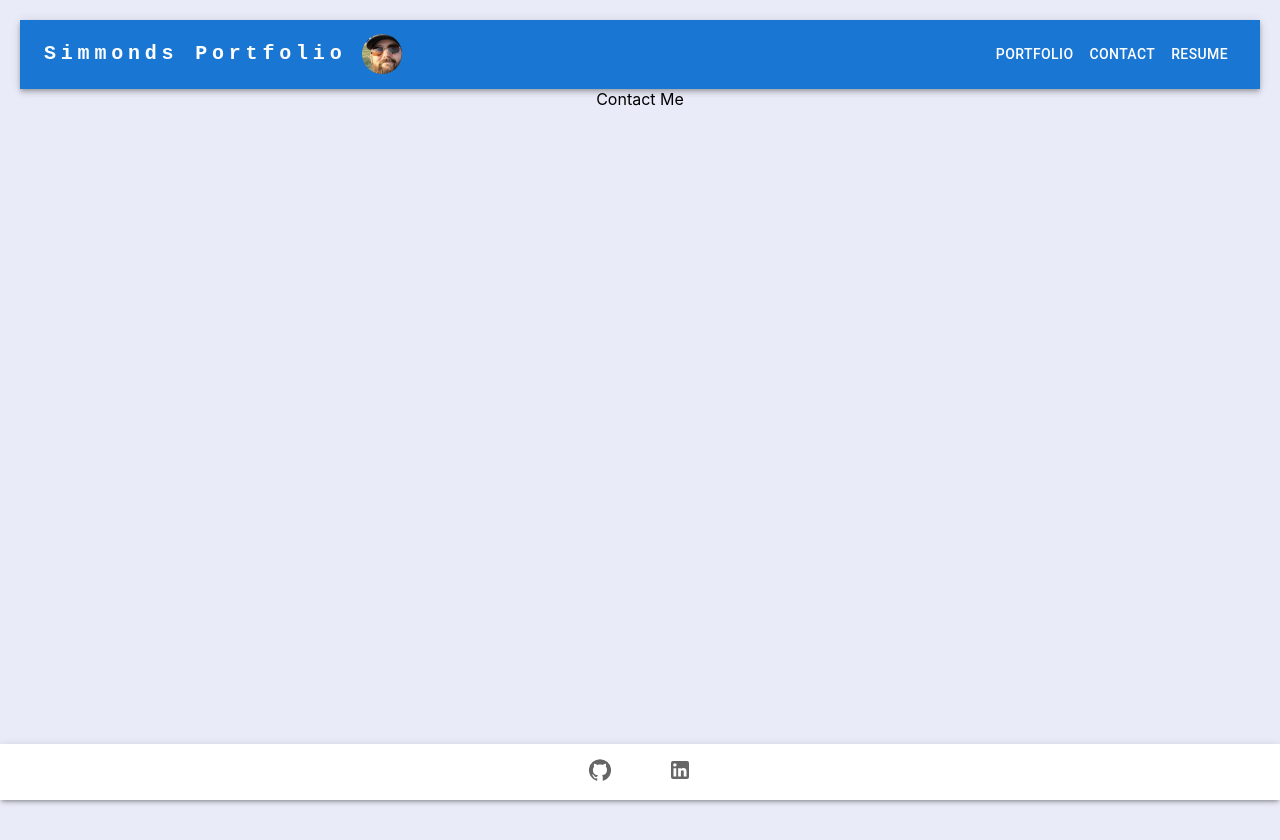
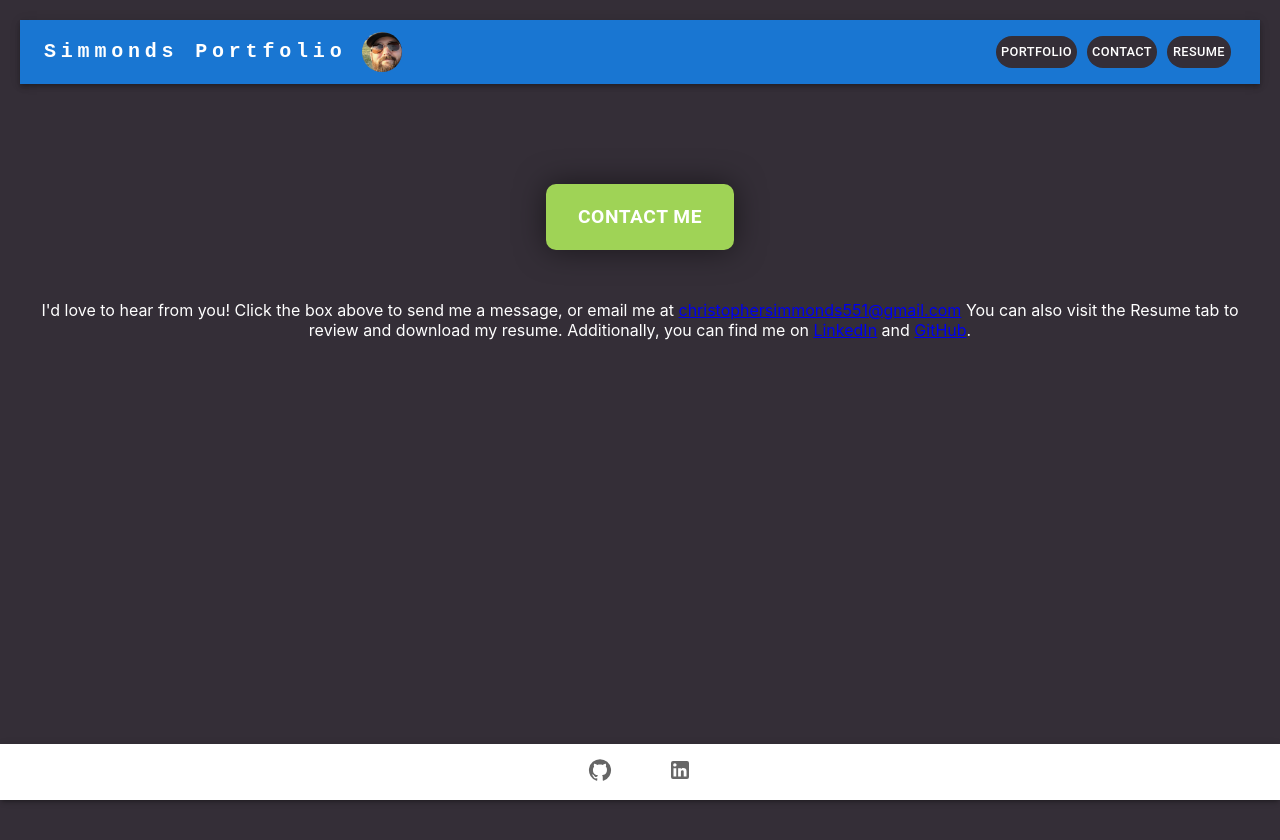
Before and after one commit to Christoph551/Simmonds-React-Portfolio, a React (Create React App) app: page /contact in a window 1280 px wide. Built offline with nearby package versions, Linux system fonts and the light colour scheme.

Commit message:
Saving some style changes. Will adjust styling again later but am calling it a day for now

```diff
--- a/src/App.css
+++ b/src/App.css
@@ -36,3 +36,8 @@
     transform: rotate(360deg);
   }
 }
+
+
+.css-p5j05s {
+  margin-left: 20px;
+}
--- /dev/null
+++ b/src/components/ContactModal.js
@@ -0,0 +1,34 @@
+import * as React from 'react';
+import Box from '@mui/material/Box';
+import TextField from '@mui/material/TextField';
+
+export default function ValidationTextFields() {
+    return (
+        <Box
+            style={{ backgroundColor: '#342e37', height: '100vh' }}
+            component="form"
+            sx={{
+                '& .MuiTextField-root': { m: 1, width: '25ch' },
+            }}
+            noValidate
+            autoComplete="off"
+        >
+            <div style={{ display: 'flex', justifyContent: 'space-around', marginTop: 50 }}>
+                <TextField
+                    style={{ color: 'white'}}
+                    error
+                    id="Name"
+                    label="Name"
+                    defaultValue="Hello World"
+                />
+                <TextField
+                    error
+                    id="outlined-error-helper-text"
+                    label="Email"
+                    defaultValue="Hello World"
+                    helperText="Please enter a valid email address"
+                />
+            </div>
+        </Box>
+    );
+}
--- a/src/components/Navbar.js
+++ b/src/components/Navbar.js
@@ -90,6 +90,8 @@ function ResponsiveAppBar() {
                         </Menu>
                     </Box>
                     <Avatar alt="Remy Sharp" src={Photo} />
+                    <Link to="/" style={{ textDecoration: 'none', marginLeft: 15, color: 'white' }}>
+
                         <Typography
                             variant="h5"
                             noWrap
@@ -108,6 +110,7 @@ function ResponsiveAppBar() {
                             >
                             Portfolio
                         </Typography>
+                    </Link>
                     <Box sx={{ flexGrow: 1, display: { xs: 'none', md: 'flex' } }}>
                         {pages.map((page) => (
                             <Button
--- a/src/components/pages/Contact.js
+++ b/src/components/pages/Contact.js
@@ -1,7 +1,81 @@
-function Contact() {
+import * as React from 'react';
+import Button from '@mui/material/Button';
+import Dialog from '@mui/material/Dialog';
+import AppBar from '@mui/material/AppBar';
+import Toolbar from '@mui/material/Toolbar';
+import IconButton from '@mui/material/IconButton';
+import Typography from '@mui/material/Typography';
+import CloseIcon from '@mui/icons-material/Close';
+import Slide from '@mui/material/Slide';
+import ContactModal from '../ContactModal';
+
+const Transition = React.forwardRef(function Transition(props, ref) {
+    return <Slide direction="up" ref={ref} {...props} />;
+});
+
+export default function FullScreenDialog() {
+    const [open, setOpen] = React.useState(false);
+
+    const handleClickOpen = () => {
+        setOpen(true);
+    };
+
+    const handleClose = () => {
+        setOpen(false);
+    };
+
     return (
-        <div>Contact Me</div>
+        <div>
+            <Button
+                variant="outlined"
+                onClick={handleClickOpen}
+                style={{
+                    backgroundColor: '#9fd356',
+                    color: 'white',
+                    fontWeight: 'bold',
+                    fontSize: '1.2rem',
+                    padding: '1rem 2rem',
+                    borderRadius: '10px',
+                    border: 'none',
+                    outline: 'none',
+                    cursor: 'pointer',
+                    boxShadow: '0 0 30px 0 rgba(0,0,0,0.5)',
+                    marginTop: 100
+                }}
+            >
+                Contact Me
+            </Button>
+            <div style={{ marginTop: 50 }}>
+                <p>
+                    I'd love to hear from you! Click the box above to send me a message, or email me at <a href="mailto:christophersimmonds551@gmail.com">christophersimmonds551@gmail.com</a> You can also visit the Resume tab to review and download my resume. Additionally, you can find me on <a href="https://www.linkedin.com/in/christopher-simmonds-b8721486/" target="_blank" rel="noreferrer">LinkedIn</a> and <a href="https://www.github.com/Christoph551" target="_blank" rel="noreferrer">GitHub</a>.
+                </p>
+            </div>
+            <Dialog
+                fullScreen
+                open={open}
+                onClose={handleClose}
+                TransitionComponent={Transition}
+            >
+                <AppBar sx={{ position: 'relative' }}>
+                    <Toolbar>
+                        <IconButton
+                            edge="start"
+                            color="inherit"
+                            onClick={handleClose}
+                            aria-label="close"
+                        >
+                            <CloseIcon />
+                        </IconButton>
+                        <Typography sx={{ ml: 2, flex: 1 }} variant="h6" component="div">
+                            Contact Me
+                        </Typography>
+                        <Button autoFocus color="inherit" onClick={handleClose}>
+                            SAVE
+                        </Button>
+                    </Toolbar>
+                </AppBar>
+                <ContactModal />
+            </Dialog>
+        </div>
     );
 }
-
-export default Contact;
--- a/src/index.css
+++ b/src/index.css
@@ -13,7 +13,8 @@ code {
 }
 
 .App {
-  background-color: #e9ebf8;
+  background-color: #342e37;
+  color: white;
   padding: 20px;
   min-height: 100vh;
 }
@@ -22,3 +23,18 @@ code {
   display: flex;
   justify-content: flex-end;
 }
+
+
+h2 {
+  color: #e9ebf8;
+}
+
+.css-1t6c9ts button {
+  background-color: #342e37;
+  color: white;
+  border: none;
+  border-radius: 30px;
+  padding: 5px;
+  margin: 5px;
+  font-size: .8rem;
+}
```
Lines whose indentation alone changed are shown as unchanged.
